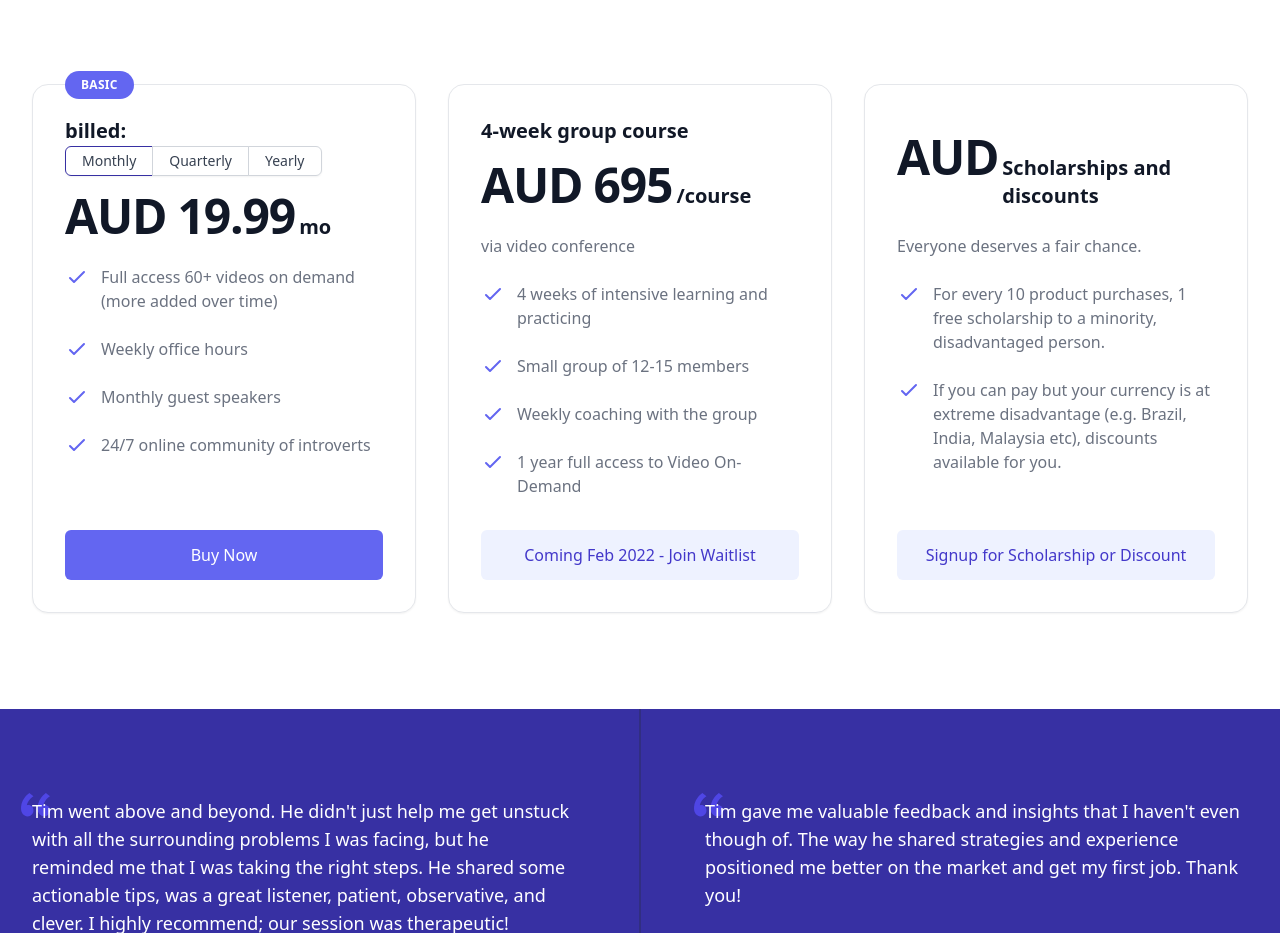
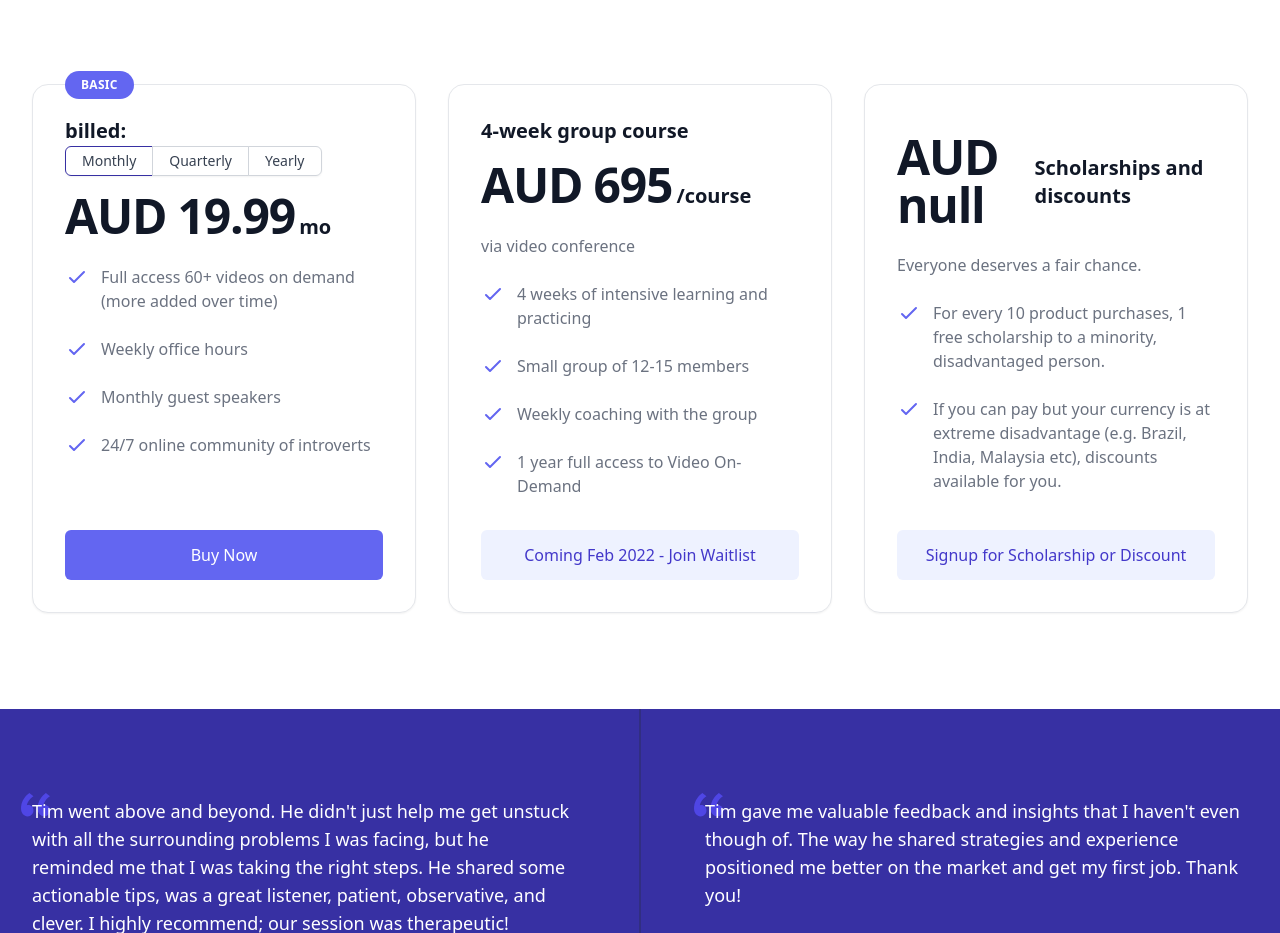
Before and after one commit to timyeothequietachievr/website, a Next.js app: page / in a window 1280 px wide. Shown: the part 5800-6733 px from the top of the page. Built offline with nearby package versions, Linux system fonts and the light colour scheme; a web font is replaced by a local one.

Commit message:
return null

```diff
--- a/components/pricing-utils/Context.jsx
+++ b/components/pricing-utils/Context.jsx
@@ -293,7 +293,7 @@ const initialState = {
         },
       },
       localisedPrice(currency) {
-        return this.variants[currency].price;
+        return null;
       },
       localisedStripeLink(currency) {
         return this.variants[currency].stripeLink;
```
